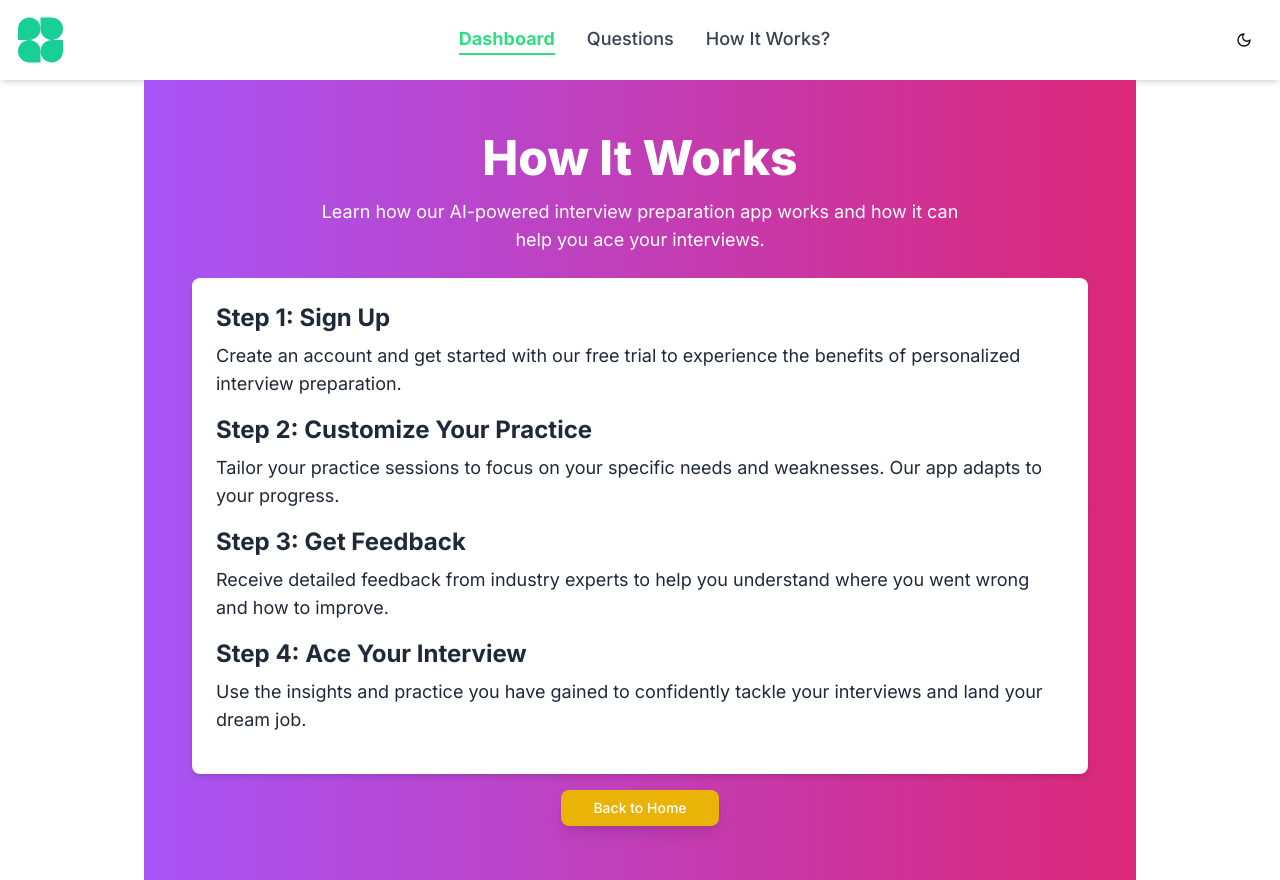
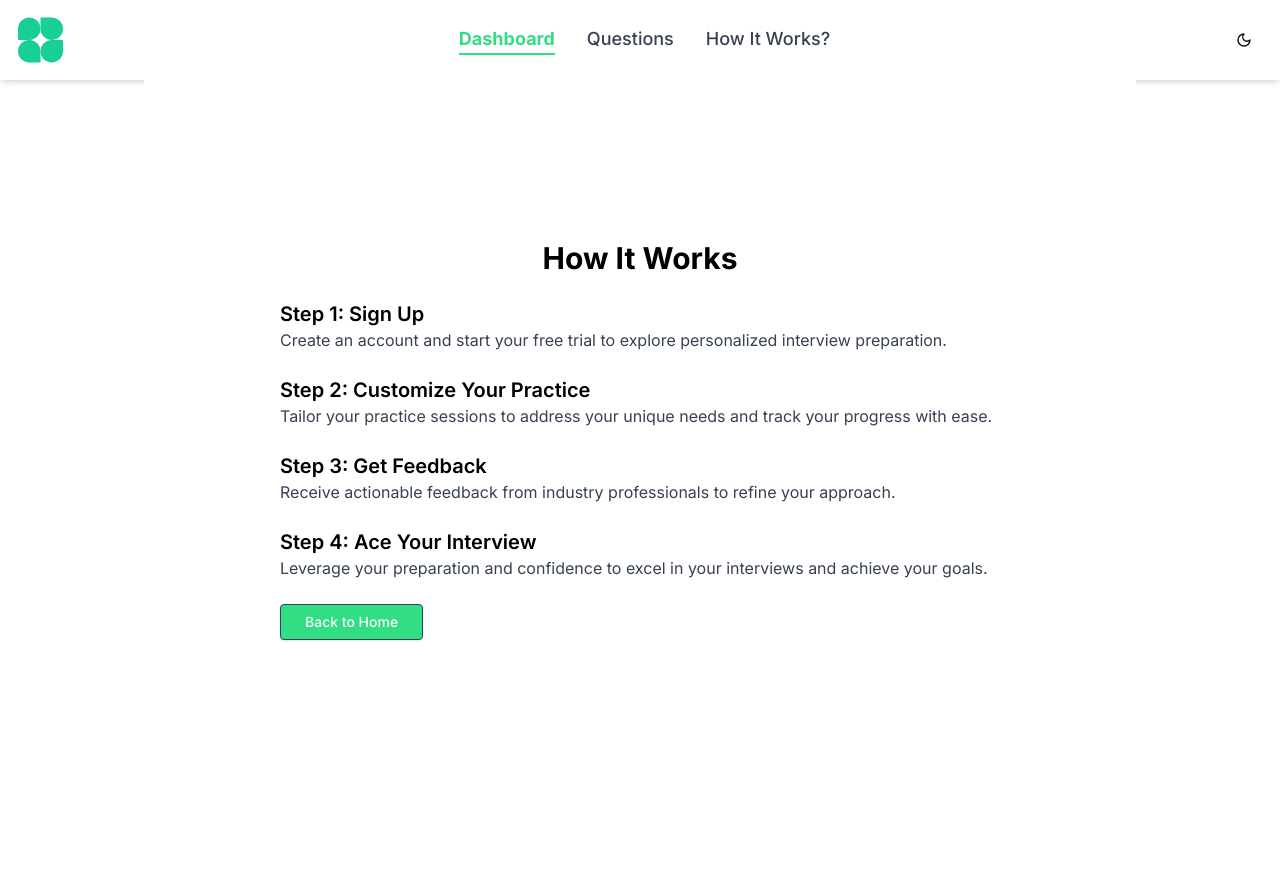
Before and after one commit to AyushKatre05/Interview-Preperation-App, a Next.js app: page /dashboard/how-it-works in a window 1280 px wide. After the commit the page ends 800 px from the top, so only its background shows below. Built offline with nearby package versions, Linux system fonts and the light colour scheme.

Commit message:
changes ui for fitted in lg screens

```diff
--- a/app/dashboard/how-it-works/page.jsx
+++ b/app/dashboard/how-it-works/page.jsx
@@ -1,4 +1,3 @@
-// pages/how-it-works.jsx
 "use client";
 import { useRouter } from 'next/navigation';
 import { Button } from '@/components/ui/button';
@@ -11,33 +10,38 @@ const HowItWorks = () => {
   };
 
   return (
-    <div className="min-h-screen bg-gradient-to-r from-purple-500 to-pink-600 text-white flex flex-col items-center justify-center">
-      <main className="w-full flex flex-col items-center justify-center px-6 py-10">
-        <h1 className="text-5xl font-extrabold text-white mb-4 text-center">How It Works</h1>
-        <p className="text-lg text-white mb-6 text-center max-w-2xl">
-          Learn how our AI-powered interview preparation app works and how it can help you ace your interviews.
-        </p>
-        <div className="bg-white text-gray-800 p-6 rounded-lg shadow-md max-w-4xl">
-          <h2 className="text-2xl font-bold mb-2">Step 1: Sign Up</h2>
-          <p className="text-lg mb-4">
-            Create an account and get started with our free trial to experience the benefits of personalized interview preparation.
-          </p>
-          <h2 className="text-2xl font-bold mb-2">Step 2: Customize Your Practice</h2>
-          <p className="text-lg mb-4">
-            Tailor your practice sessions to focus on your specific needs and weaknesses. Our app adapts to your progress.
-          </p>
-          <h2 className="text-2xl font-bold mb-2">Step 3: Get Feedback</h2>
-          <p className="text-lg mb-4">
-            Receive detailed feedback from industry experts to help you understand where you went wrong and how to improve.
-          </p>
-          <h2 className="text-2xl font-bold mb-2">Step 4: Ace Your Interview</h2>
-          <p className="text-lg mb-4">
-            Use the insights and practice you have gained to confidently tackle your interviews and land your dream job.
-          </p>
+    <div className="bg-white dark:bg-gray-900 text-black dark:text-white flex flex-col items-center justify-center lg:h-[90vh]">
+      <main className="max-w-3xl w-full px-6 py-10 space-y-6">
+        <h1 className="text-3xl font-bold mb-6 text-center">How It Works</h1>
+        <div className="space-y-6">
+          <div>
+            <h2 className="text-xl font-semibold">Step 1: Sign Up</h2>
+            <p className="text-gray-700 dark:text-gray-300">
+              Create an account and start your free trial to explore personalized interview preparation.
+            </p>
+          </div>
+          <div>
+            <h2 className="text-xl font-semibold">Step 2: Customize Your Practice</h2>
+            <p className="text-gray-700 dark:text-gray-300">
+              Tailor your practice sessions to address your unique needs and track your progress with ease.
+            </p>
+          </div>
+          <div>
+            <h2 className="text-xl font-semibold">Step 3: Get Feedback</h2>
+            <p className="text-gray-700 dark:text-gray-300">
+              Receive actionable feedback from industry professionals to refine your approach.
+            </p>
+          </div>
+          <div>
+            <h2 className="text-xl font-semibold">Step 4: Ace Your Interview</h2>
+            <p className="text-gray-700 dark:text-gray-300">
+              Leverage your preparation and confidence to excel in your interviews and achieve your goals.
+            </p>
+          </div>
         </div>
         <Button
           onClick={handleBack}
-          className="mt-4 px-8 py-4 bg-yellow-500 text-white rounded-lg hover:bg-yellow-600 shadow-lg"
+          className="mt-8 px-6 py-2 border border-gray-700 dark:border-gray-300 rounded hover:bg-gray-100 dark:hover:bg-gray-800"
         >
           Back to Home
         </Button>
```
